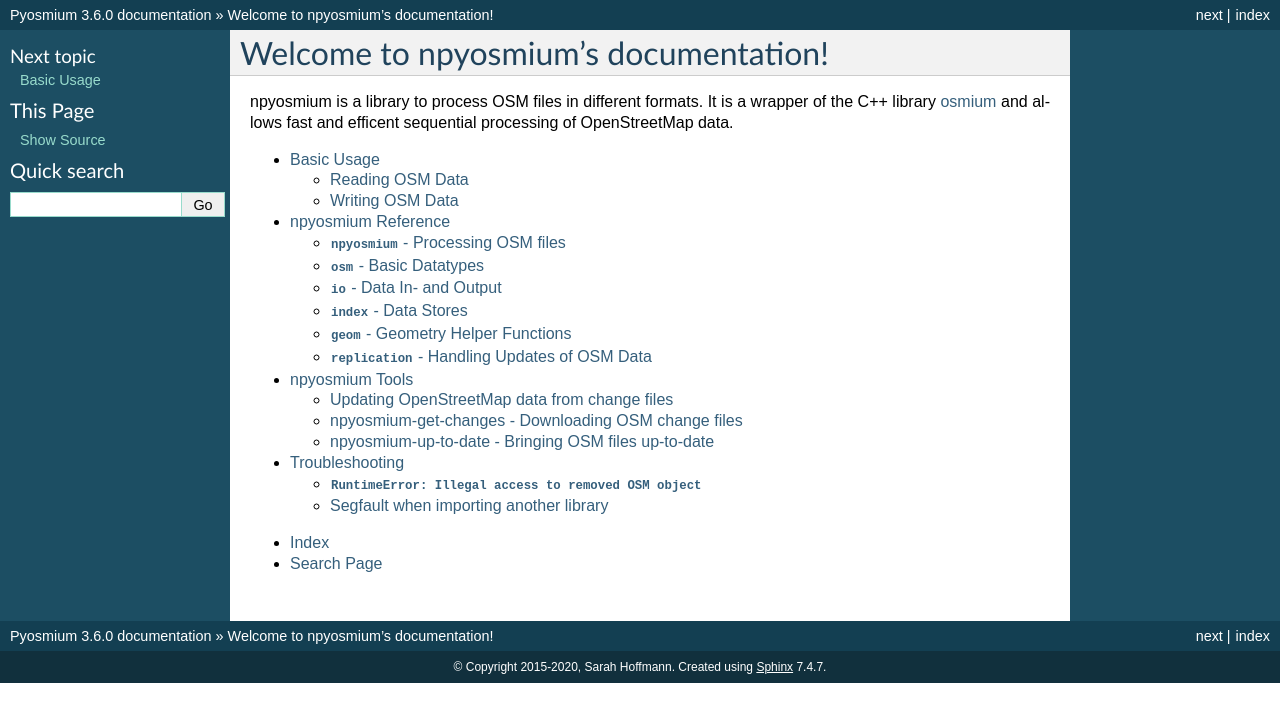
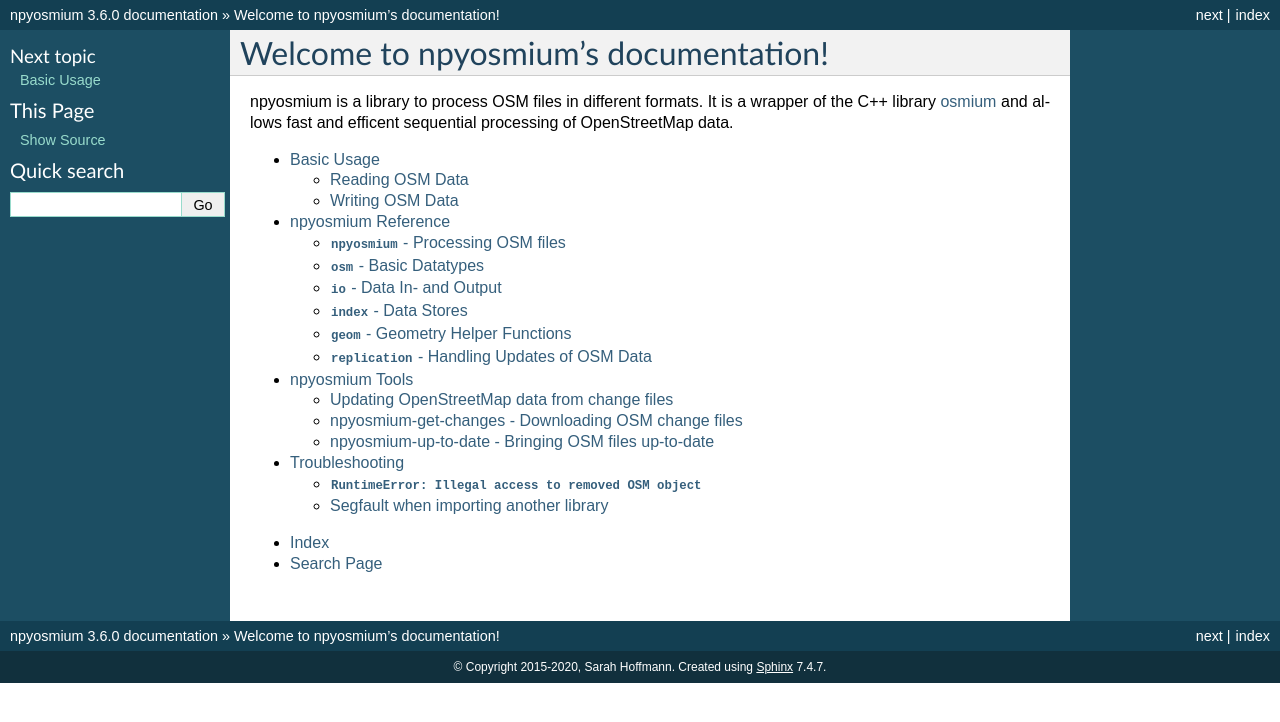
Before and after one commit to osmcode/pyosmium, a Sphinx documentation site: the page built from doc/index.rst, in a window 1280 px wide. Shown: the top 722 px of the page. Built offline with Sphinx 7.4.7, drawn with Linux system fonts in a browser that asks for light colours.

Commit message:
Finalize npyosmium fork

```diff
--- a/doc/conf.py
+++ b/doc/conf.py
@@ -29,7 +29,7 @@
                                         sys.implementation.cache_tag)
     if not os.path.exists(build_dir):
         # pybuild
-        build_dir = "../.pybuild/cpython3_%s.%s_pyosmium/build" % (
+        build_dir = "../.pybuild/cpython3_%s.%s_npyosmium/build" % (
             sys.version_info[0], sys.version_info[1]
         )
 
@@ -43,10 +43,10 @@
     from npyosmium.version import npyosmium_major, npyosmium_release
 except ImportError:
     print("""
-        Compiled version of pyosmium not found, please build pyosmium for Python {}.{}
+        Compiled version of npyosmium not found, please build npyosmium for Python {}.{}
         before building the documentation.
         """.format(*sys.version_info))
-    raise RuntimeError("Cannot find pyosmium")
+    raise RuntimeError("Cannot find npyosmium")
 
 # -- General configuration ------------------------------------------------
 
@@ -75,7 +75,7 @@
 master_doc = 'index'
 
 # General information about the project.
-project = 'Pyosmium'
+project = 'npyosmium'
 copyright = '2015-2020, Sarah Hoffmann'
 
 # The version info for the project you're documenting, acts as replacement for
```
Also changed, not shown: 1 other file.
